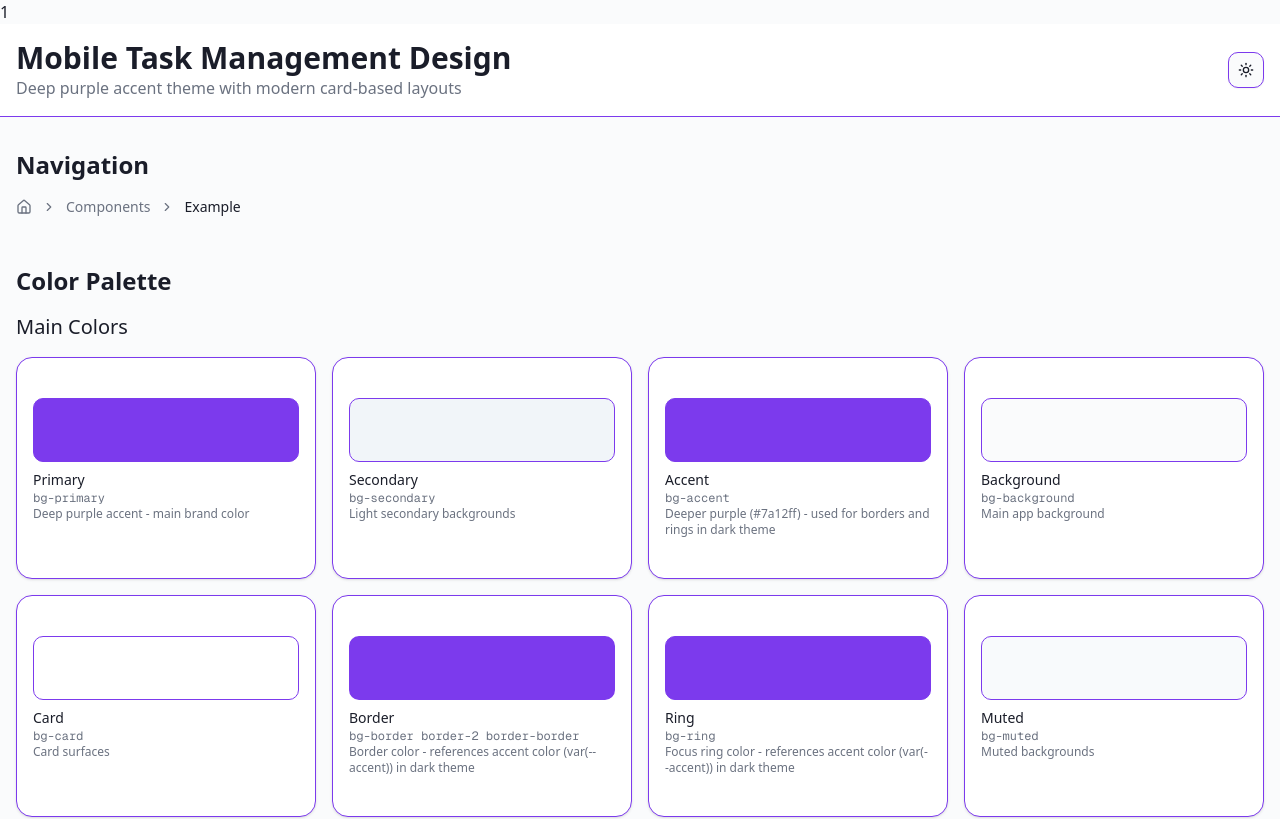
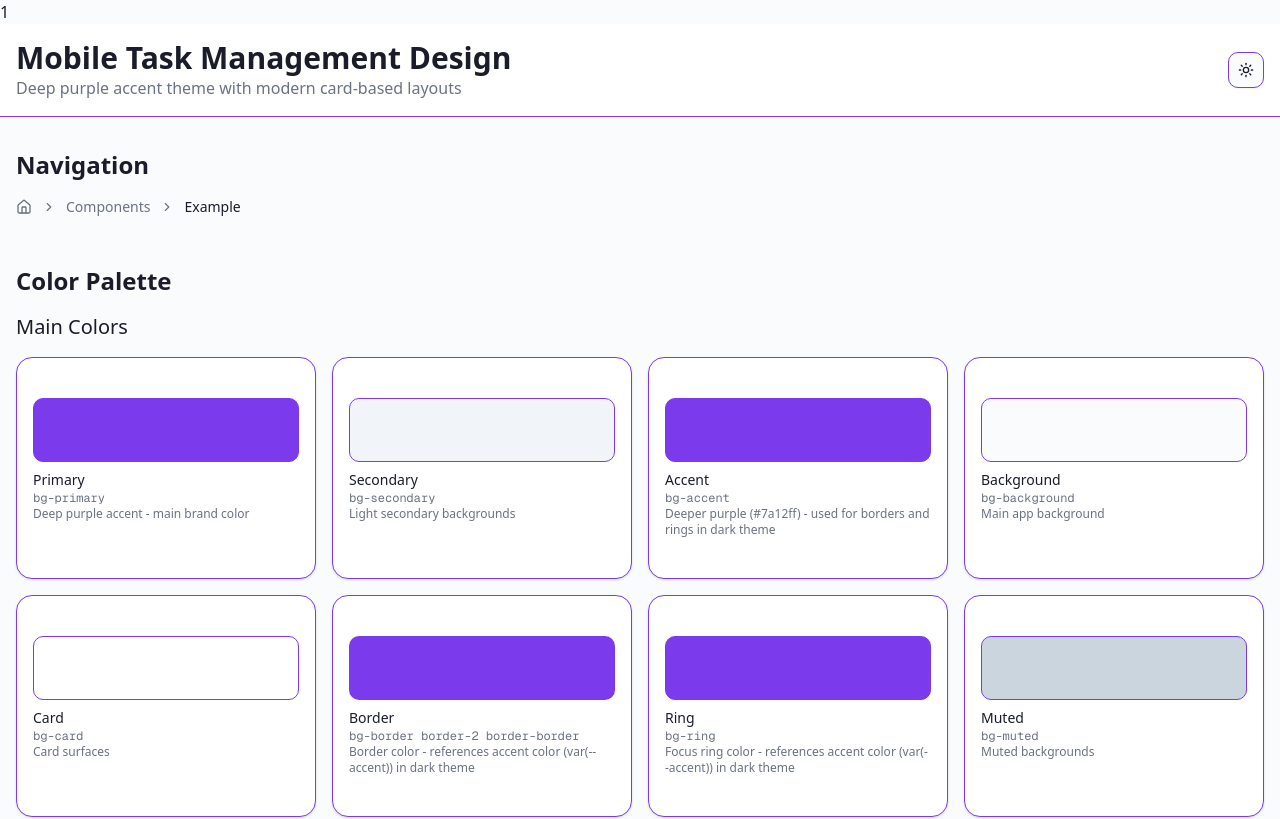
Before and after one commit to NarawitC/simple-do, a Next.js app: page /design-token in a window 1280 px wide. Shown: the top 819 px of the page. Built offline with nearby package versions, Linux system fonts and the light colour scheme.

Commit message:
style: update muted color in globals.css

```diff
--- a/src/app/globals.css
+++ b/src/app/globals.css
@@ -111,7 +111,7 @@
   --primary-foreground: #ffffff;
   --secondary: #f1f5f9;
   --secondary-foreground: #64748b;
-  --muted: #f8fafc;
+  --muted: #cbd5de;
   --muted-foreground: #6b7280;
   --accent: #7c3aed;
   --accent-foreground: #ffffff;
```
